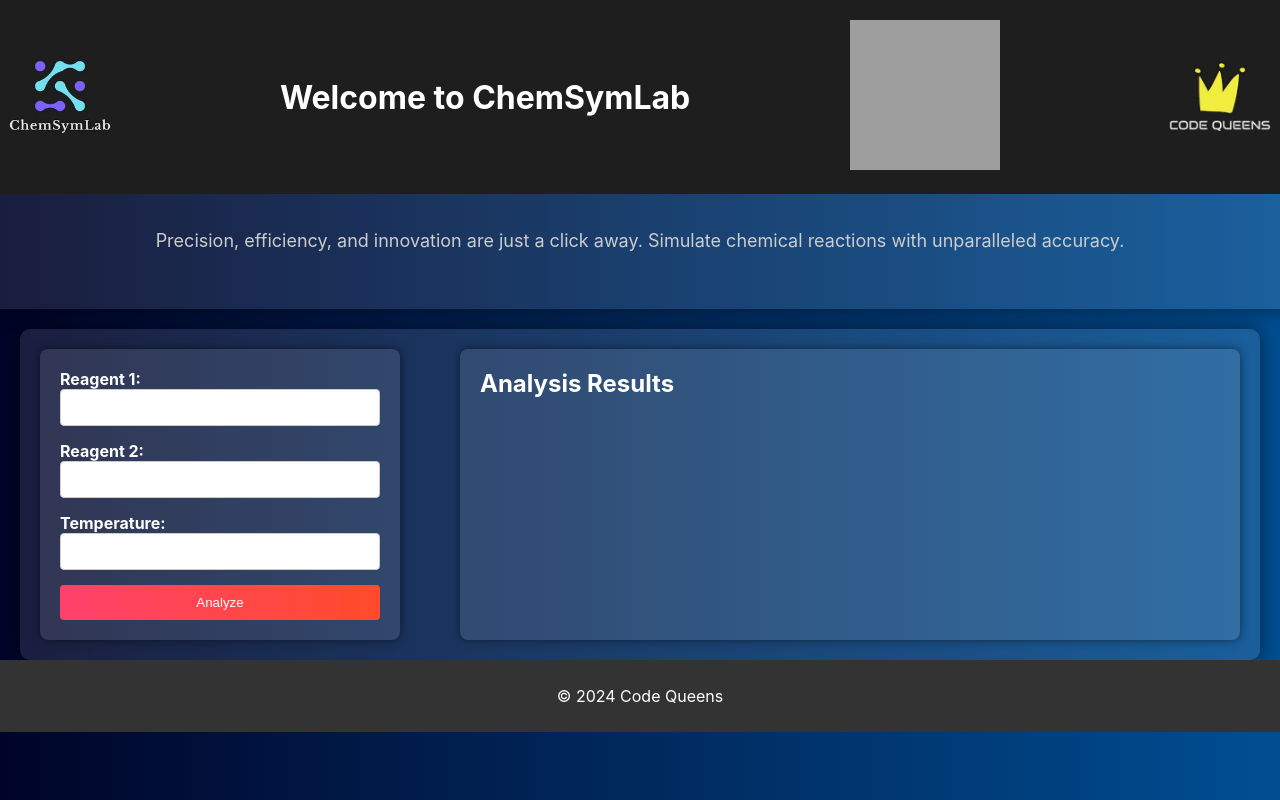
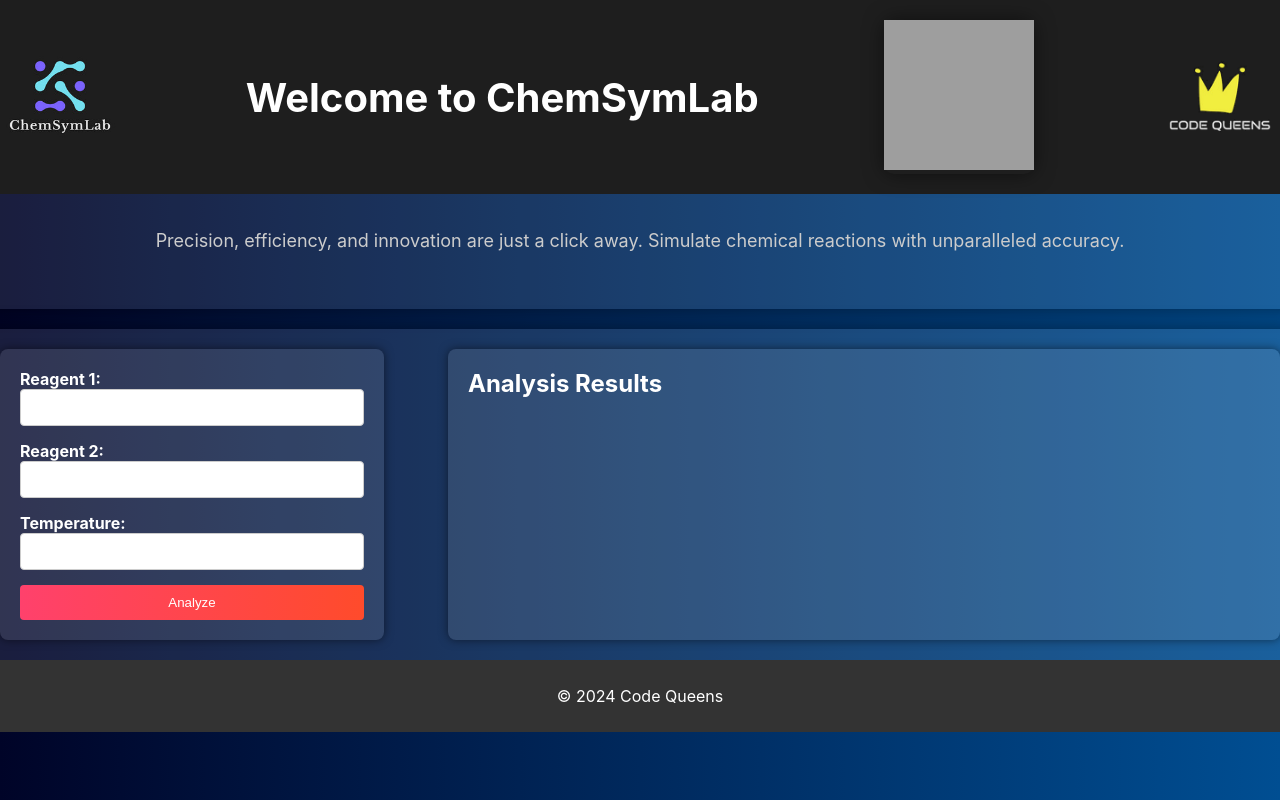
Before and after one commit to paulaoak/hackathon, a FastAPI app: page / in a window 1280 px wide. Run offline with FastAPI, Linux system fonts and the light colour scheme; grey boxes are pictures that could not be loaded.

Commit message:
Update styles.css

```diff
--- a/static/styles.css
+++ b/static/styles.css
@@ -61,7 +61,7 @@ header {
     display: flex;
     justify-content: space-between;
     width: 100%;
-    max-width: 1200px;
+    max-width: 1600px;
     margin-top: 20px;
     padding: 20px;
     background: rgba(255, 255, 255, 0.1);
@@ -149,3 +149,15 @@ footer {
     width: 100%;
     bottom: 0;
 }
+
+/* Style for the embedded molecule */
+.embedded-molecule {
+    position: relative;
+    background: transparent; /* Transparent background */
+    border-radius: 10px; /* Rounded corners */
+    box-shadow: 0 0 20px rgba(0, 0, 0, 0.5); /* Box shadow */
+}
+
+h1 {
+    font-size: 40px;
+  }
```
